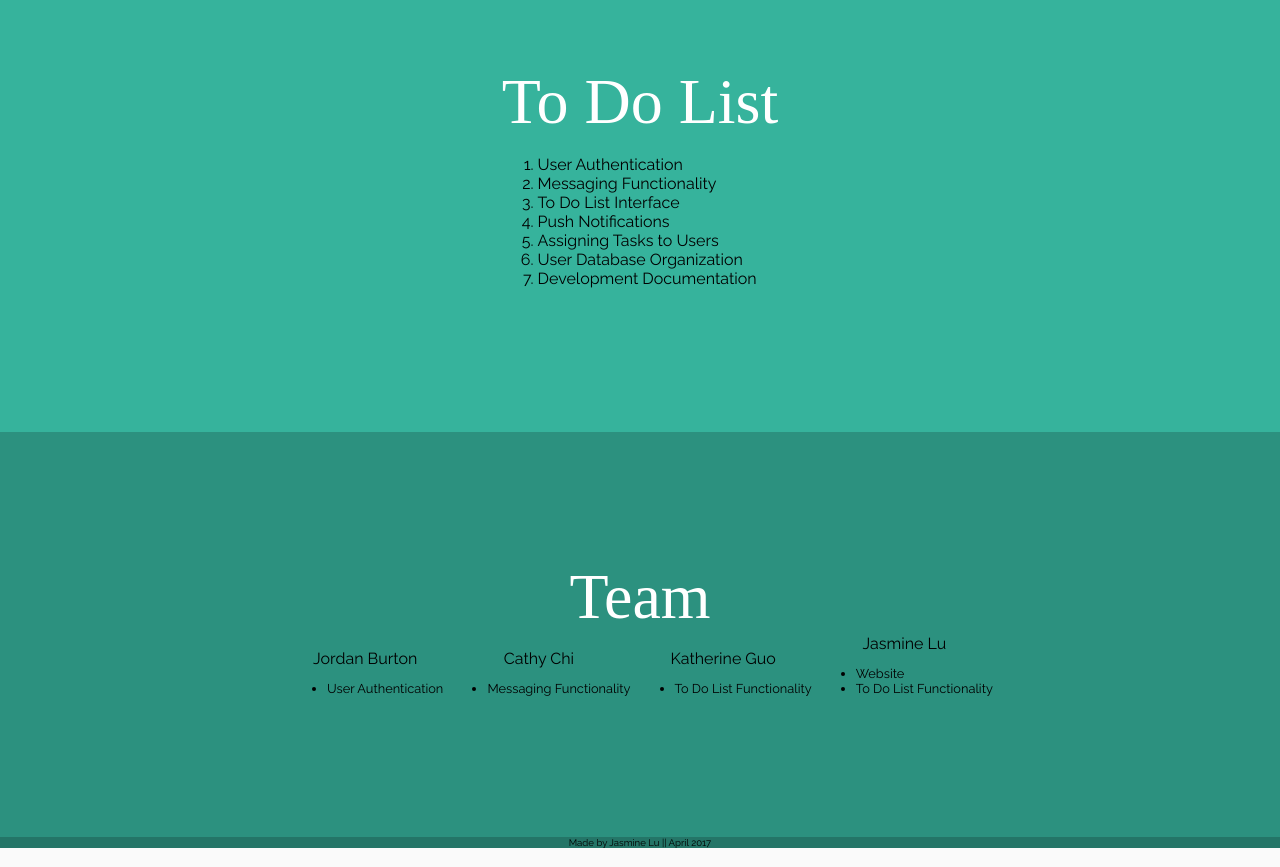
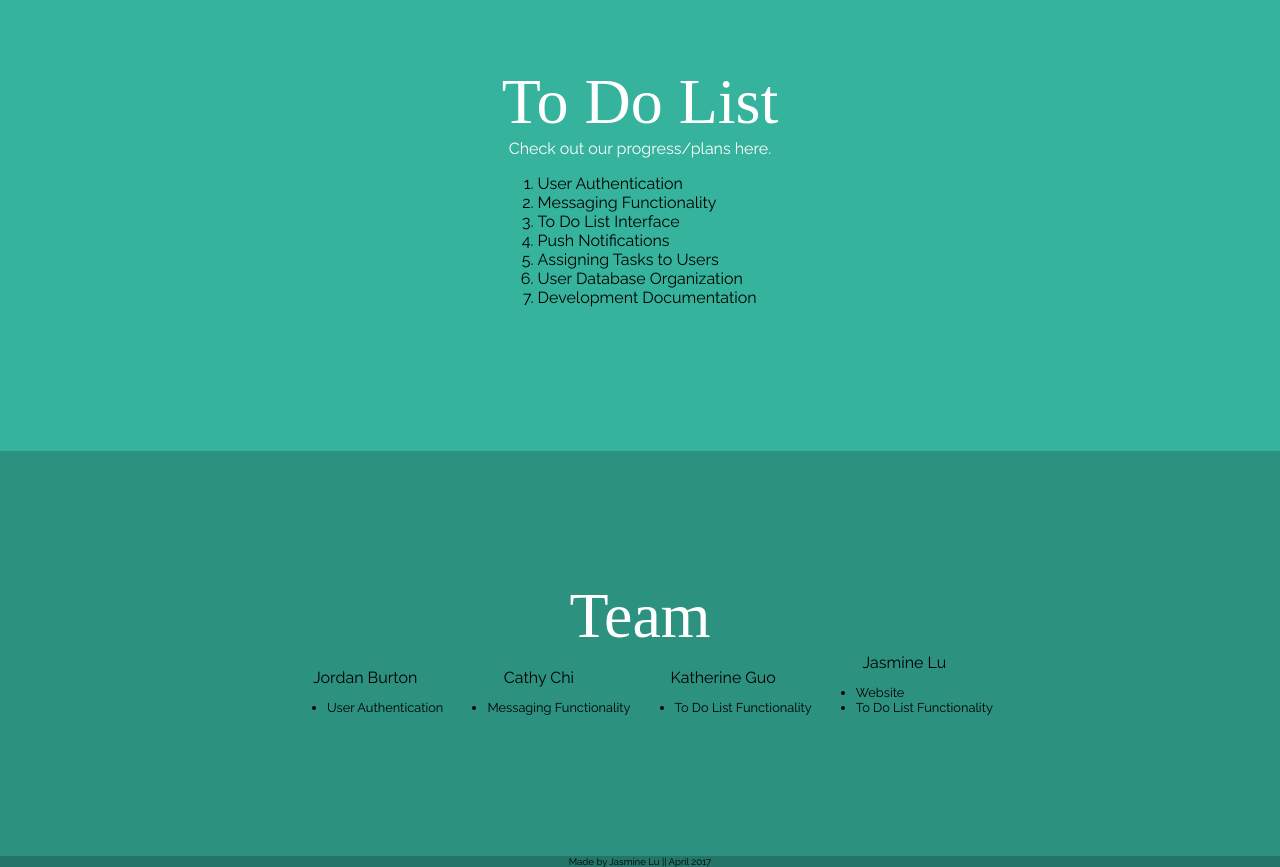
Before and after one commit to xjasminelu/CS290, a plain HTML site: page index.html in a window 1280 px wide. Shown: the part 1140-2007 px from the top of the page. Drawn offline with Linux system fonts and the light colour scheme; a web font is replaced by a local one.

Commit message:
added link for progress

```diff
--- a/index.html
+++ b/index.html
@@ -88,6 +88,10 @@
 			<header>
 				To Do List
 			</header>
+			<doculink>
+					<a href = https://docs.google.com/document/d/1t5Nch4qPU9bWwZKqZMXYFr0ciI9fgmc7zaA-O2rilNA/edit?usp=sharing>
+						Check out our progress/plans here.</a>
+			</doculink>
 			<description>
 				<ol>
 				<li>
--- a/main.css
+++ b/main.css
@@ -53,7 +53,9 @@ body {
   color: white;
   font-size: 300%;
 }
-
+doculink {
+  font-family: 'Raleway';
+}
 a {
   text-decoration: none;
   color: white;
```
